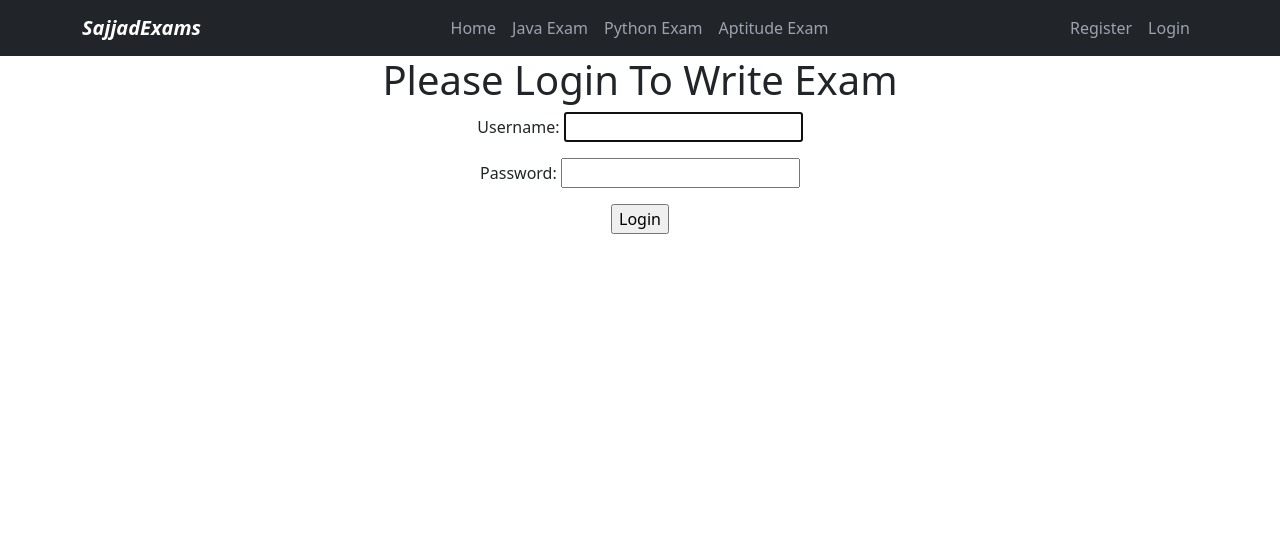
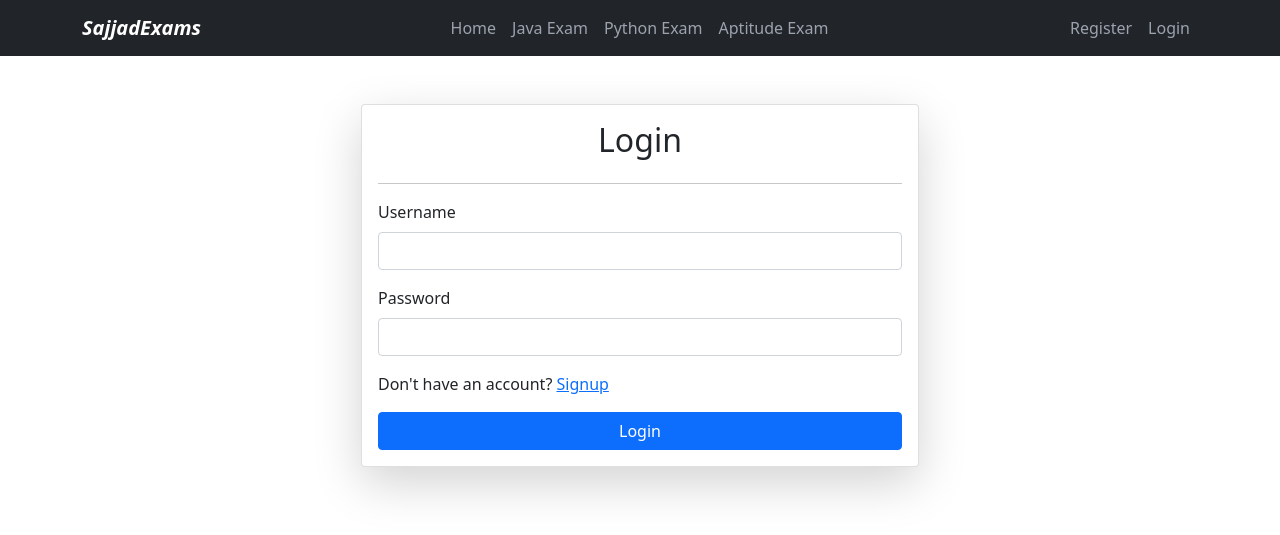
Before and after one commit to sajjadali-fullstack/django-authentication, a Django app: page /accounts/login/ in a window 1280 px wide. Shown: the top 535 px of the page. Run offline with Django 5.2, Linux system fonts and the light colour scheme.

Commit message:
fix: restore missing input name attributes for backend authentication in login layout

```diff
--- a/authProject/templates/registration/login.html
+++ b/authProject/templates/registration/login.html
@@ -8,7 +8,7 @@
 
 <!-- Content -->
 {% block bodyBlock %}
-<div class="jumbotron">
+<!-- <div class="jumbotron">
     <div class="container" align="center">
 
         <h1>Please Login To Write Exam</h1>
@@ -22,4 +22,29 @@
 
     </div>
 </div>
+ -->
+
+<div class="container mt-5">
+
+
+    <form class="col-6 mx-auto card p-3 shadow-lg" method="post" enctype="multipart/form-data">
+        {% csrf_token %}
+        <h2 align="center">Login</h2>
+        <hr>
+        <div class="mb-3">
+            <!-- Username -->
+            <label for="name" class="form-label">Username</label>
+            <input type="text" name="username" class="form-control" id="name" aria-describedby="emailHelp">
+
+        </div>
+        <div class="mb-3">
+            <label for="exampleInputPassword1" class="form-label">Password</label>
+            <input type="password" name="password" class="form-control" id="exampleInputPassword1">
+        </div>
+        <p>Don't have an account? <a href="{% url 'signup' %}">Signup</a></p>
+        <button type="submit" class="btn btn-primary">Login</button>
+    </form>
+</div>
+
+
 {% endblock bodyBlock %}
```
